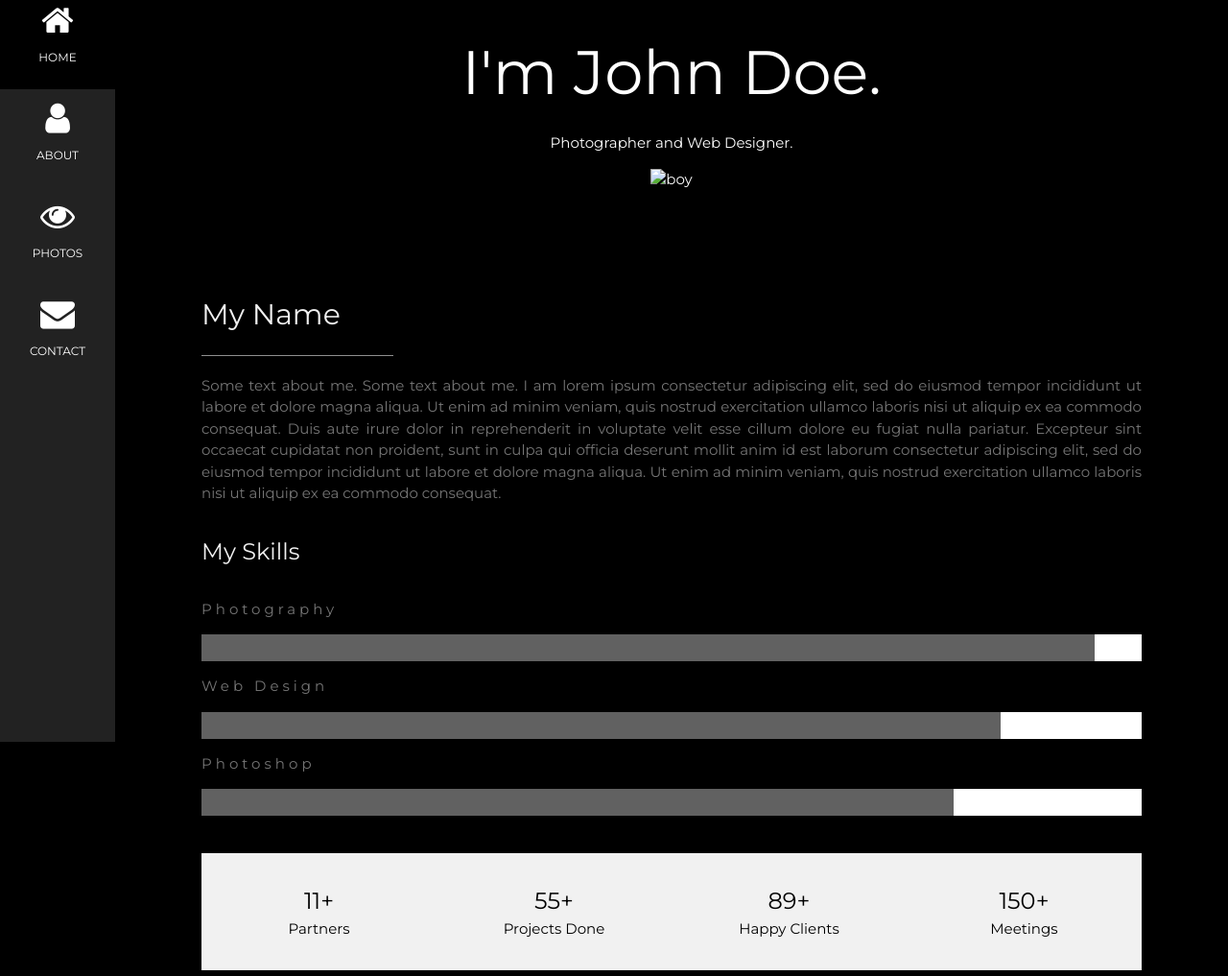
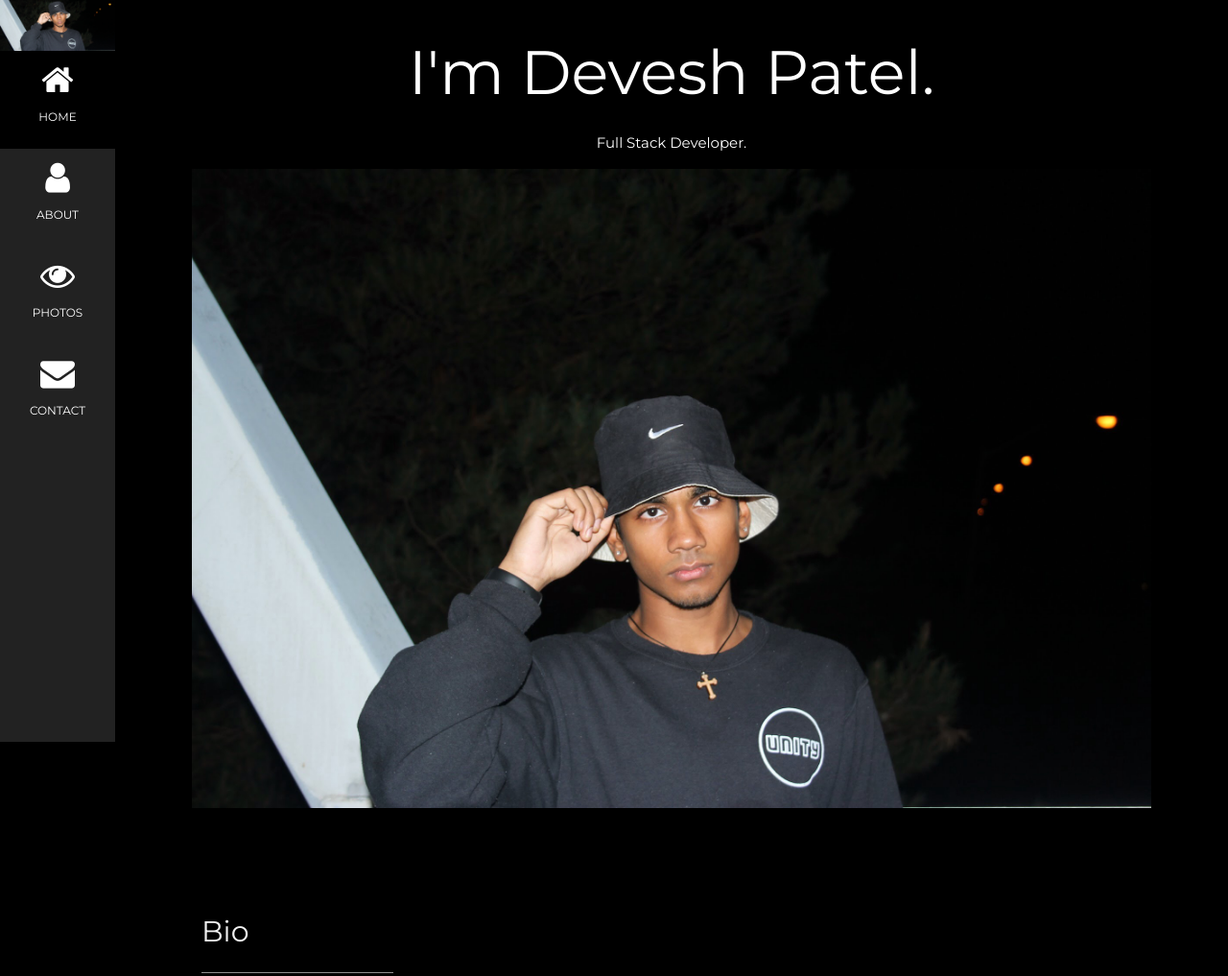
Before and after one commit to Devesh-p1/personalWebpage2, a plain HTML site: page index.html in a window 1280 px wide. Shown: the part 27-1044 px from the top of the page at 96% size. Drawn offline with nearby package versions, Linux system fonts and the light colour scheme.

Commit message:
changed html

```diff
--- a/index.html
+++ b/index.html
@@ -21,7 +21,7 @@ body, h1,h2,h3,h4,h5,h6 {font-family: "Montserrat", sans-serif}
 <!-- Icon Bar (Sidebar - hidden on small screens) -->
 <nav class="w3-sidebar w3-bar-block w3-small w3-hide-small w3-center">
   <!-- Avatar image in top left corner -->
-  <img src="/w3images/avatar_smoke.jpg" style="width:100%">
+  <img src="./img/A252B942-E399-4BFB-A8A8-06676A6A5CF6.JPG" style="width:100%">
   <a href="#" class="w3-bar-item w3-button w3-padding-large w3-black">
     <i class="fa fa-home w3-xxlarge"></i>
     <p>HOME</p>
@@ -54,48 +54,56 @@ body, h1,h2,h3,h4,h5,h6 {font-family: "Montserrat", sans-serif}
 <div class="w3-padding-large" id="main">
   <!-- Header/Home -->
   <header class="w3-container w3-padding-32 w3-center w3-black" id="home">
-    <h1 class="w3-jumbo"><span class="w3-hide-small">I'm</span> John Doe.</h1>
-    <p>Photographer and Web Designer.</p>
-    <img src="/w3images/man_smoke.jpg" alt="boy" class="w3-image" width="992" height="1108">
+    <h1 class="w3-jumbo"><span class="w3-hide-small">I'm</span> Devesh Patel.</h1>
+    <p>Full Stack Developer.</p>
+    <img src="./img/A252B942-E399-4BFB-A8A8-06676A6A5CF6.JPG" alt="Devesh" class="w3-image" width="1000" height="1108">
   </header>
 
   <!-- About Section -->
   <div class="w3-content w3-justify w3-text-grey w3-padding-64" id="about">
-    <h2 class="w3-text-light-grey">My Name</h2>
+    <h2 class="w3-text-light-grey">Bio</h2>
     <hr style="width:200px" class="w3-opacity">
     <p>Some text about me. Some text about me. I am lorem ipsum consectetur adipiscing elit, sed do eiusmod tempor incididunt ut labore et dolore magna aliqua. Ut enim ad minim veniam, quis nostrud exercitation ullamco laboris nisi ut aliquip
       ex ea commodo consequat. Duis aute irure dolor in reprehenderit in voluptate velit esse cillum dolore eu fugiat nulla pariatur. Excepteur sint occaecat cupidatat non proident, sunt in culpa qui officia deserunt mollit anim id est laborum consectetur
       adipiscing elit, sed do eiusmod tempor incididunt ut labore et dolore magna aliqua. Ut enim ad minim veniam, quis nostrud exercitation ullamco laboris nisi ut aliquip ex ea commodo consequat.
     </p>
     <h3 class="w3-padding-16 w3-text-light-grey">My Skills</h3>
-    <p class="w3-wide">Photography</p>
+    <p class="w3-wide">CSS</p>
     <div class="w3-white">
-      <div class="w3-dark-grey" style="height:28px;width:95%"></div>
+      <div class="w3-dark-grey" style="height:28px;width:80%"></div>
     </div>
-    <p class="w3-wide">Web Design</p>
+    <p class="w3-wide">HTML</p>
     <div class="w3-white">
       <div class="w3-dark-grey" style="height:28px;width:85%"></div>
     </div>
-    <p class="w3-wide">Photoshop</p>
+    <p class="w3-wide">NODE</p>
     <div class="w3-white">
-      <div class="w3-dark-grey" style="height:28px;width:80%"></div>
+      <div class="w3-dark-grey" style="height:28px;width:67%"></div>
+    </div><br>
+    <p class="w3-wide">MySQL</p>
+    <div class="w3-white">
+      <div class="w3-dark-grey" style="height:28px;width:65%"></div>
+    </div><br>
+    <p class="w3-wide">REACT</p>
+    <div class="w3-white">
+      <div class="w3-dark-grey" style="height:28px;width:50%"></div>
     </div><br>
 
     <div class="w3-row w3-center w3-padding-16 w3-section w3-light-grey">
       <div class="w3-quarter w3-section">
-        <span class="w3-xlarge">11+</span><br>
+        <span class="w3-xlarge">N/A</span><br>
         Partners
       </div>
       <div class="w3-quarter w3-section">
-        <span class="w3-xlarge">55+</span><br>
+        <span class="w3-xlarge">15+</span><br>
         Projects Done
       </div>
       <div class="w3-quarter w3-section">
-        <span class="w3-xlarge">89+</span><br>
+        <span class="w3-xlarge">N/A</span><br>
         Happy Clients
       </div>
       <div class="w3-quarter w3-section">
-        <span class="w3-xlarge">150+</span><br>
+        <span class="w3-xlarge">N/A</span><br>
         Meetings
       </div>
     </div>
```
Also changed, not shown: img/A252B942-E399-4BFB-A8A8-06676A6A5CF6.JPG (added).
